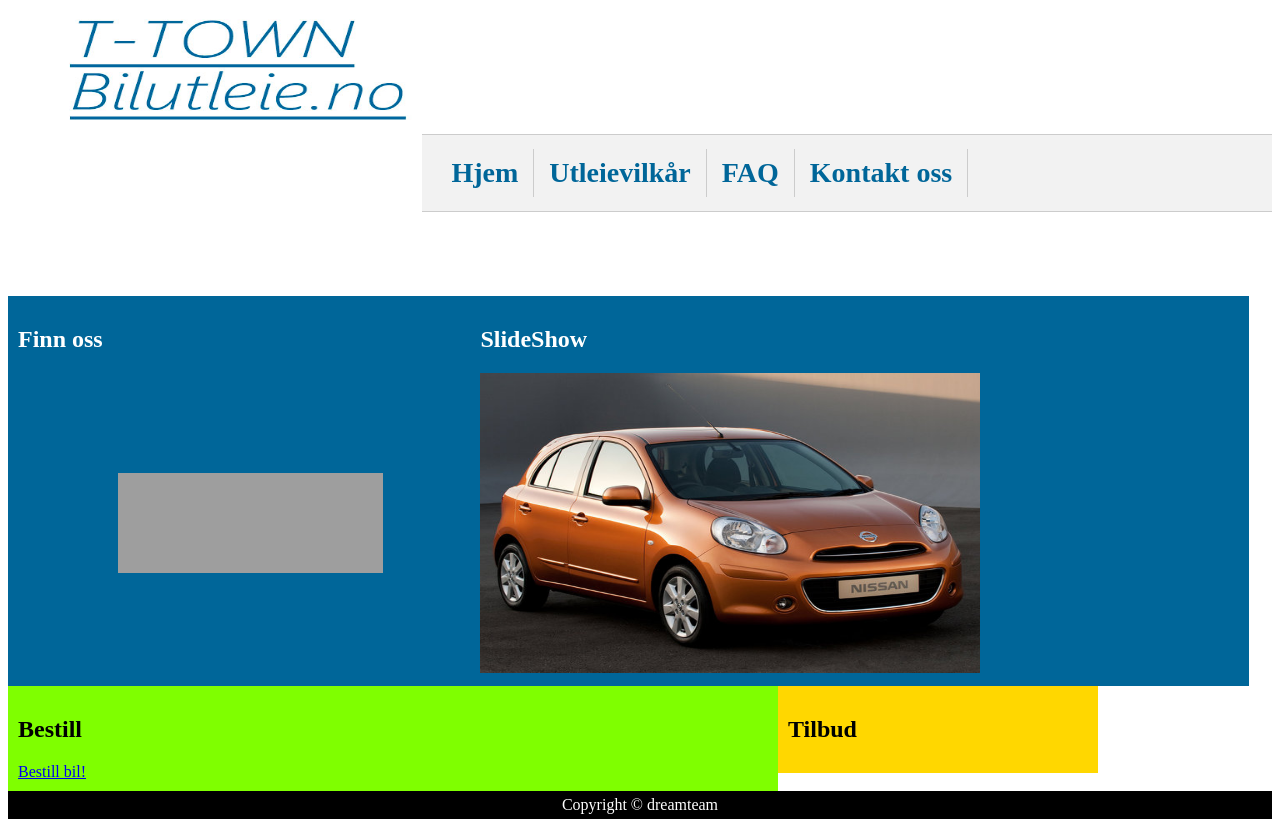
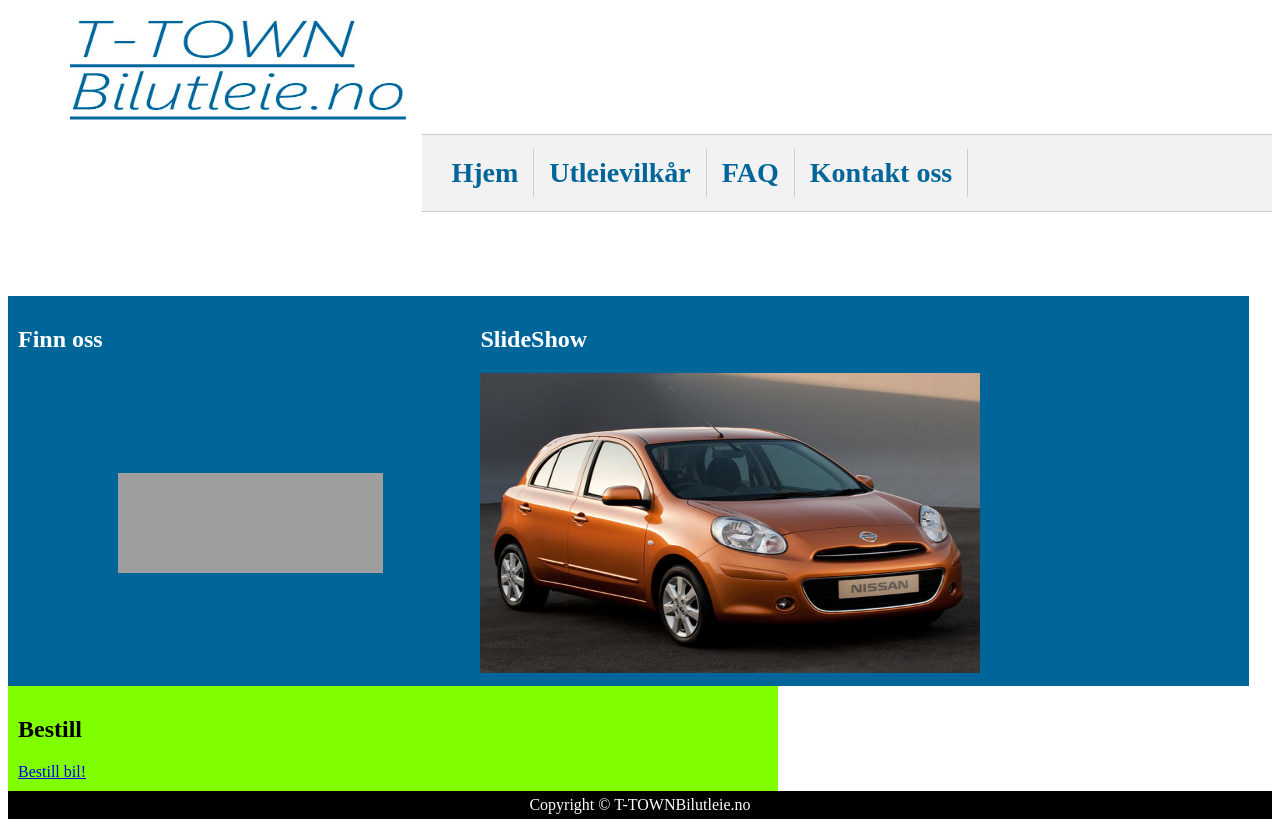
Before and after one commit to espehel/Webtek-Prosjekt, a plain HTML site: page website/index.html in a window 1280 px wide. Drawn offline with Linux system fonts and the light colour scheme; some packages are replaced by stand-ins of ours; grey boxes are pictures that could not be loaded.

Commit message:
fjerne tilbud

```diff
--- a/website/index.html
+++ b/website/index.html
@@ -14,19 +14,16 @@
 </head>
 <body>
 
-
 <header>
 <img src="img/logo.jpg" width="350" height="120" alt="logo">
 </header>
+
 <nav>
-
   	<li><a href="index.html">Hjem</a></li>
 	<li><a href="#">Utleievilkår</a></li>
     <li><a href="faq/faq.html">FAQ</a></li>
     <li><a href="contact.html">Kontakt oss</a></li>
-
 </nav>
-
 
 <aside>
     <h1 style="color:#FFF">Finn oss</h1>
@@ -34,16 +31,10 @@
 </aside>
 
 <section>
+     <!-- //link til bilder, og til hvor det skal linkes -->
     <h1 style="color:#FFF">SlideShow</h1>
         <a href="javascript:gotoshow()"><img src="img/utleiebiler/suv.jpg" name="slide" border=0 width=500 height=300></a>
-    <script>
-    <!--
-
-    //link til bilder, og til hvor det skal linkes
-
-    </script>
 </section>
-
 
 
 <article class="booktable">
@@ -53,17 +44,8 @@
 </article>
 
 
-
-
-
-<article class="specialoffers">
-    <h1>Tilbud</h1>
-
-</article>
-
-
 <footer>
-    Copyright © dreamteam
+    Copyright © T-TOWNBilutleie.no
 </footer>
 
 </body>
```
